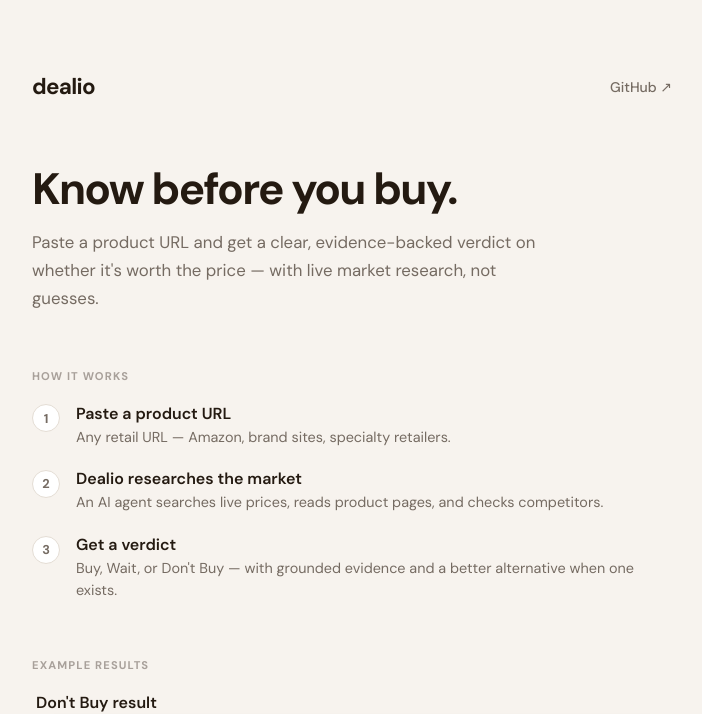
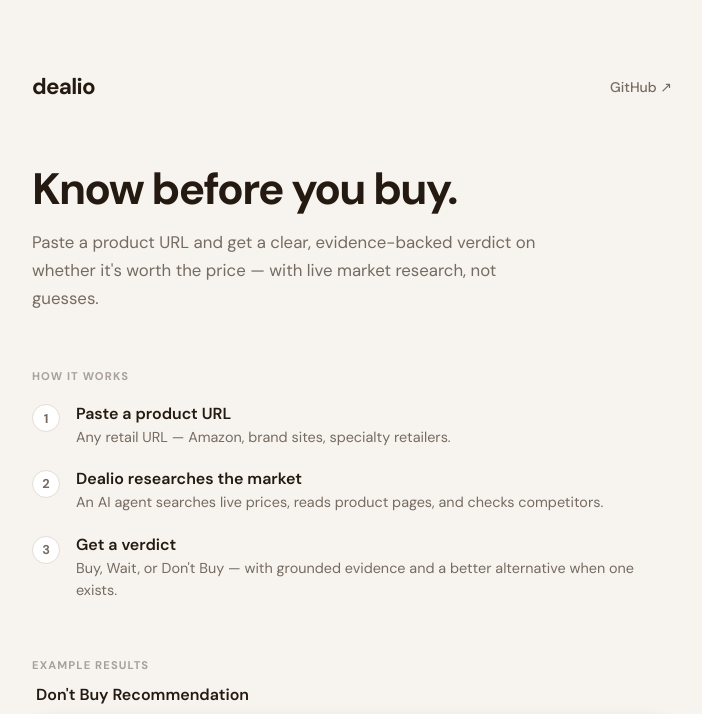
Before and after one commit to OctoberComstock/Dealio, a FastAPI app: page / in a window 1280 px wide. Shown: the top 714 px of the page, without its empty margins (288-990 px from the left). Run offline with FastAPI, Linux system fonts and the light colour scheme.

Commit message:
ROK-71: Refine landing screenshot labels

```diff
--- a/app/templates/landing.html
+++ b/app/templates/landing.html
@@ -115,6 +115,10 @@
         display: flex;
         flex-direction: column;
         gap: 2.25rem;
+    }
+
+    .section-heading + .screenshots {
+        margin-top: -0.45rem;
     }
 
     .screenshot-example {
@@ -338,7 +342,7 @@
         <p class="section-heading">Example results</p>
         <div class="screenshots">
             <div class="screenshot-example">
-                <p class="screenshot-label">Don't Buy result</p>
+                <p class="screenshot-label">Don't Buy Recommendation</p>
                 <div class="screenshot-card screenshot-card-overpriced">
                     <img
                         class="screenshot"
@@ -348,7 +352,7 @@
                 </div>
             </div>
             <div class="screenshot-example">
-                <p class="screenshot-label">Buy result</p>
+                <p class="screenshot-label">Buy Recommendation</p>
                 <div class="screenshot-card screenshot-card-good-deal">
                     <img
                         class="screenshot"
```
